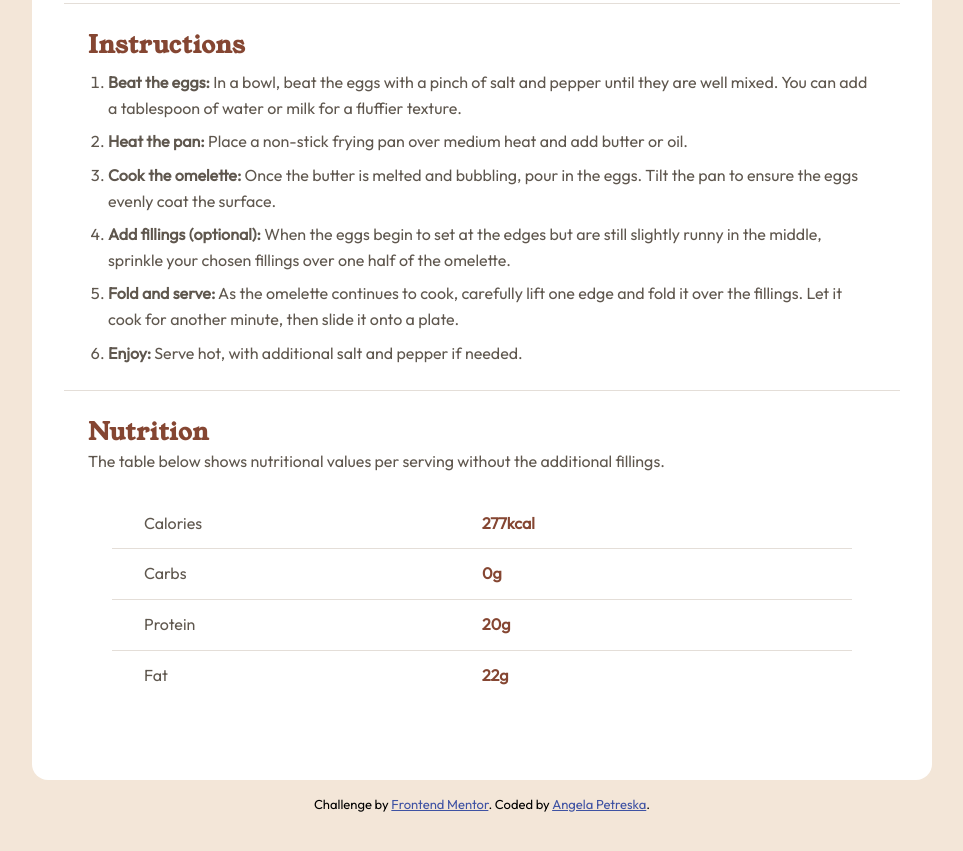
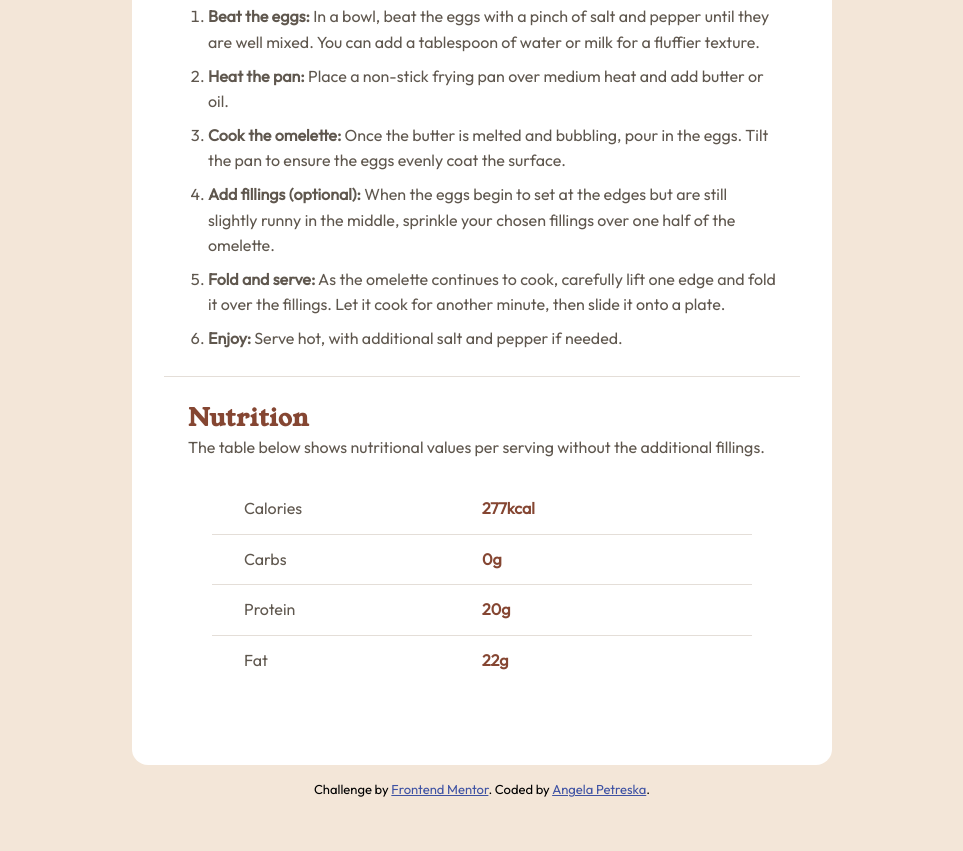
Before and after one commit to AngelaPetreska/Recipe-page, a plain HTML site: page index.html in a window 1280 px wide. Shown: the part 1027-1878 px from the top of the page, without its empty margins (158-1121 px from the left). Drawn offline with Linux system fonts and the light colour scheme.

Commit message:
final index.html & styles.css changes were made.

```diff
--- a/index.html
+++ b/index.html
@@ -57,19 +57,19 @@
     <div class="nutrition-table">
       <div class="item">
         <p>Calories</p>
-        <p class="ammount">277kcal</p>
+        <p>277kcal</p>
       </div>
       <div class="item">
         <p>Carbs</p>
-        <p class="ammount">0g</p>
+        <p>0g</p>
       </div>
       <div class="item">
         <p>Protein</p>
-        <p class="ammount">20g</p>
+        <p>20g</p>
       </div>
       <div class="item">
         <p>Fat</p>
-        <p class="ammount">22g</p>
+        <p>22g</p>
       </div>
     </div>
   </div>
--- a/styles.css
+++ b/styles.css
@@ -6,6 +6,17 @@
 @font-face {
     font-family: youngserif;
     src: url(./assets/fonts/young-serif/YoungSerif-Regular.ttf);
+}
+
+:root {
+--nutmeg: hsl(14, 45%, 36%);
+--dark-raspberry: hsl(332, 51%, 32%);
+--white: hsl(0, 0%, 100%);
+--rose-white: hsl(330, 100%, 98%);
+--eggshell: hsl(30, 54%, 90%);
+--light-gey: hsl(30, 18%, 87%);
+--wenge-brown: hsl(30, 10%, 34%);
+--dark-charcoal: hsl(24, 5%, 18%);
 }
 
 * {
@@ -25,20 +36,20 @@ ol {
 }
 
 body {
-    background-color:  hsl(30, 54%, 90%);
+    background-color: var(--eggshell);
 }
 
 h1,
 h2 {
     font-family: youngserif;
-    color:hsl(14, 45%, 36%);
+    color: var(--nutmeg);
     letter-spacing: 0.05rem;
 }
 
 p,
 li {
     line-height: 1.6;
-    color: hsl(30, 10%, 34%);
+    color: var(--wenge-brown);
 }
 
 li {
@@ -46,9 +57,9 @@ li {
 }
 
 .container {
-    max-width: 900px;
+    max-width: 700px;
     margin-inline: auto;
-    background-color: #fff;
+    background-color: var(--white);
 }
 
 .container div:not(first-child) {
@@ -57,23 +68,25 @@ li {
 
 .banner h1 {
     margin-bottom: 1rem;
+    color: var(--dark-charcoal);
+    font-weight: 400;
 }
 
 .banner article {
-    background-color: hsl(330, 100%, 98%);
+    background-color: var(--rose-white);
     padding: 1.5rem;
     border-radius: 0.5 rem;
     margin-top: 1.5rem;
 }
 
 .banner article h3 {
-    color: hsl(332, 51%, 32%);
+    color: var(--dark-raspberry);
     margin-bottom: 0.5rem;
 }
 
 .instructions {
-    border-top: 1px solid hsl(30, 18%, 87%);
-    border-bottom: 1px solid hsl(30, 18%, 87%);
+    border-top: 1px solid var(--light-gey);
+    border-bottom: 1px solid var(--light-gey);
 }
 
 .nutrition-steps .value {
@@ -83,8 +96,7 @@ li {
 .nutrition-steps .item {
     padding: 0.75rem 2rem;
     display: flex;
-    transition: all 200ms ease;
-    border-bottom: 1px solid hsl(30, 18%, 87%);
+    border-bottom: 1px solid var(--light-gey);
 }
 
 .nutrition-table .item:last-child {
@@ -92,7 +104,7 @@ li {
 }
 
 .nutrition-table .item p:nth-child(2){
-    color: hsl(14, 45%, 36%);
+    color: var(--nutmeg);
     font-weight: 700;
 }
 
@@ -122,7 +134,6 @@ li {
 
     .banner h1 {
         font-size: 2rem;
-        color: hsl(24, 5%, 18%);
     }
 
     img {
```
